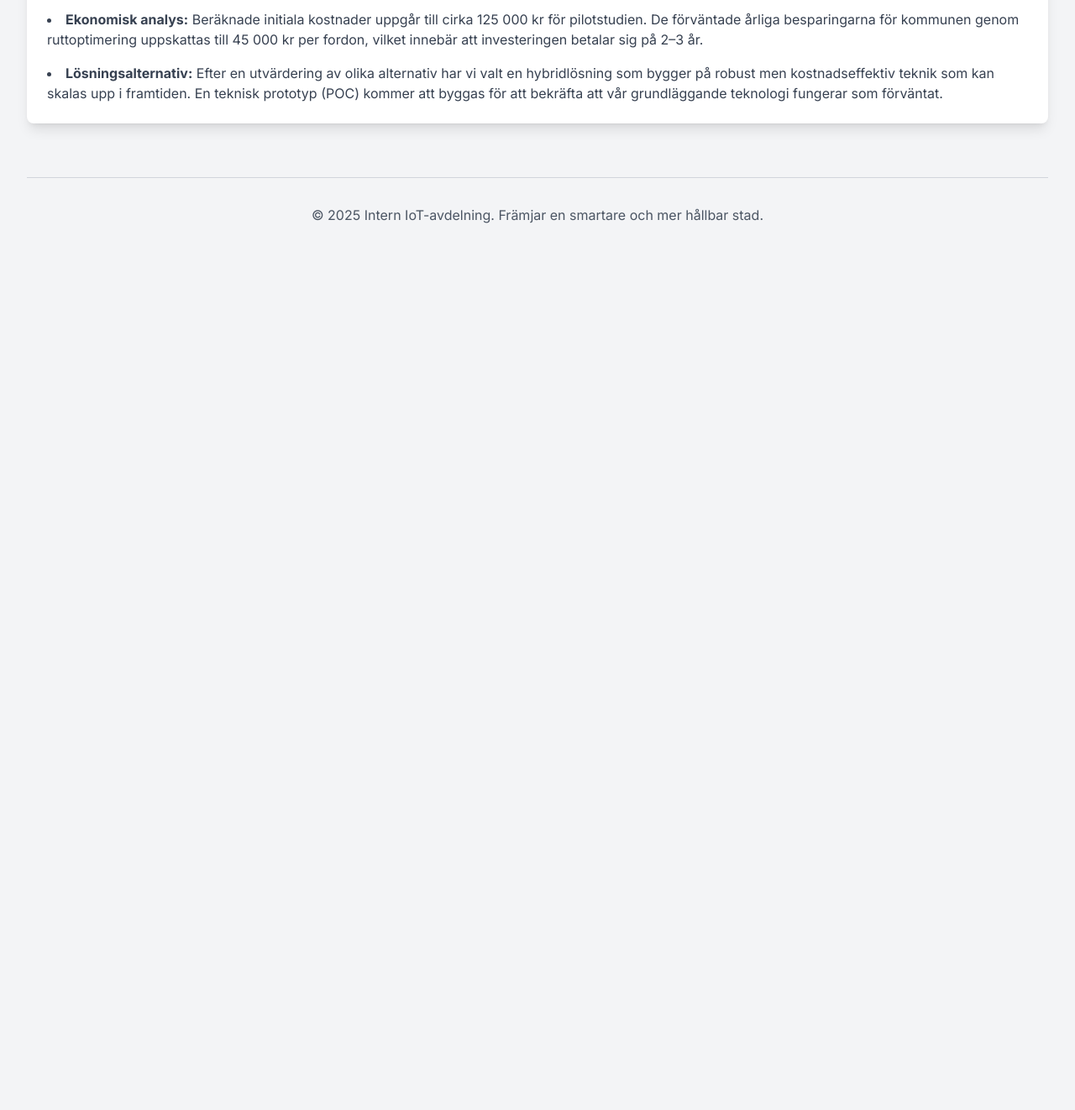
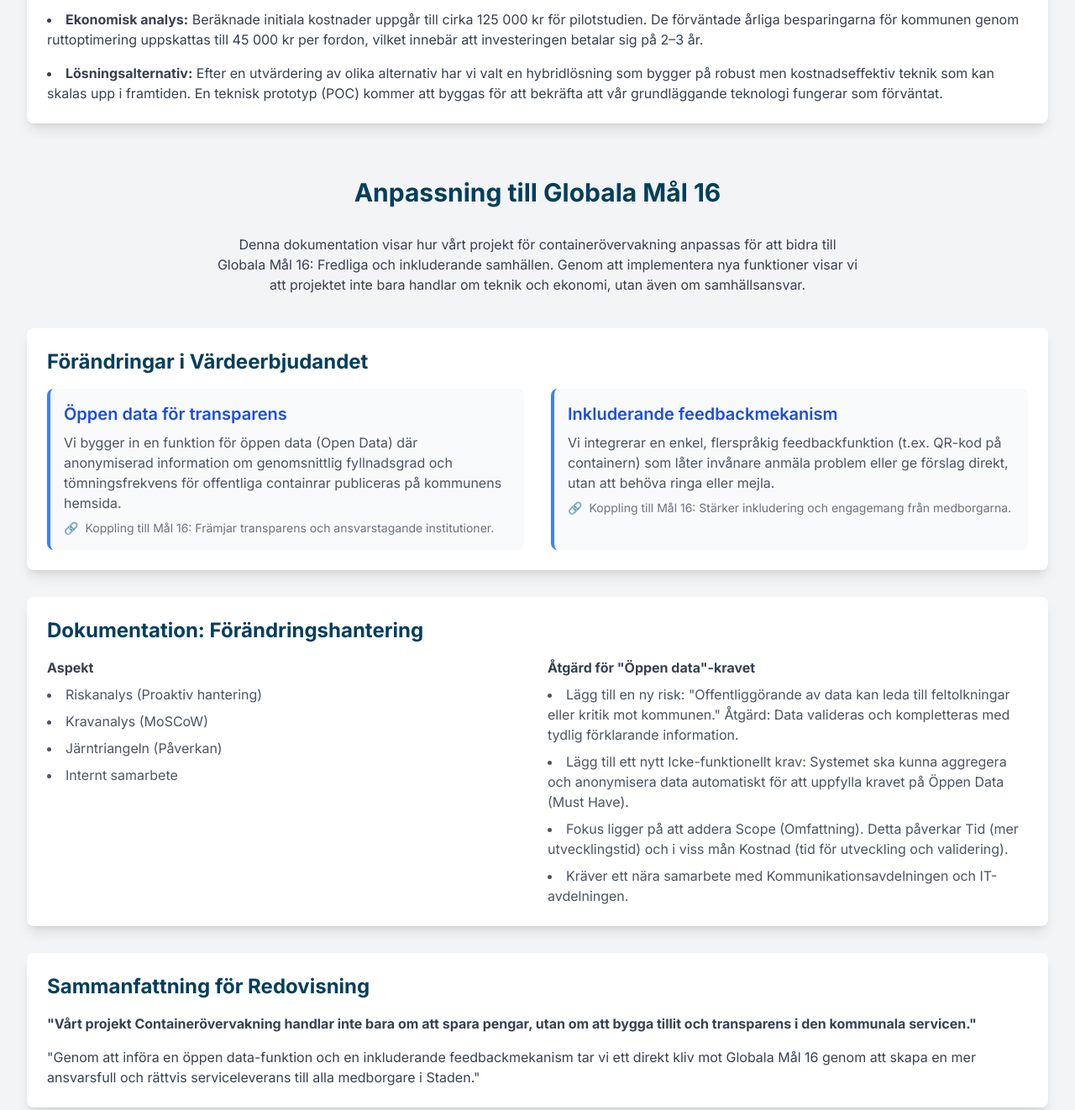
Before and after one commit to Maky-Kaba/smart-waste-presentation, a plain HTML site: page index.html in a window 1280 px wide. Shown: the part 6997-8319 px from the top of the page at 84% size. Before the commit the page ends 7297 px from the top, so only its background shows below. Drawn offline with nearby package versions, Linux system fonts and the light colour scheme.

Commit message:
Update index.html mål 2030

```diff
--- a/index.html
+++ b/index.html
@@ -532,6 +532,62 @@
             </div>
         </section>
 
+        <section id="global-goals-adaptation" class="mb-16">
+            <h2 class="text-3xl font-bold text-center text-[#003f5c] mb-8">Anpassning till Globala Mål 16</h2>
+            <p class="text-center max-w-3xl mx-auto mb-10 text-gray-700">Denna dokumentation visar hur vårt projekt för containerövervakning anpassas för att bidra till Globala Mål 16: Fredliga och inkluderande samhällen. Genom att implementera nya funktioner visar vi att projektet inte bara handlar om teknik och ekonomi, utan även om samhällsansvar.</p>
+            <div class="bg-white rounded-lg shadow-lg p-6">
+                <h3 class="text-2xl font-bold mb-4 text-[#003f5c]">Förändringar i Värdeerbjudandet</h3>
+                <div class="grid grid-cols-1 md:grid-cols-2 gap-8">
+                    <div class="bg-gray-50 rounded-lg p-4 border-l-4 border-blue-500">
+                        <h4 class="text-xl font-semibold mb-2 text-blue-700">Öppen data för transparens</h4>
+                        <p class="text-gray-600 mb-2">Vi bygger in en funktion för öppen data (Open Data) där anonymiserad information om genomsnittlig fyllnadsgrad och tömningsfrekvens för offentliga containrar publiceras på kommunens hemsida.</p>
+                        <div class="flex items-center text-sm text-gray-500">
+                            <span class="mr-2">🔗</span>
+                            <p>Koppling till Mål 16: Främjar transparens och ansvarstagande institutioner.</p>
+                        </div>
+                    </div>
+                    <div class="bg-gray-50 rounded-lg p-4 border-l-4 border-blue-500">
+                        <h4 class="text-xl font-semibold mb-2 text-blue-700">Inkluderande feedbackmekanism</h4>
+                        <p class="text-gray-600 mb-2">Vi integrerar en enkel, flerspråkig feedbackfunktion (t.ex. QR-kod på containern) som låter invånare anmäla problem eller ge förslag direkt, utan att behöva ringa eller mejla.</p>
+                        <div class="flex items-center text-sm text-gray-500">
+                            <span class="mr-2">🔗</span>
+                            <p>Koppling till Mål 16: Stärker inkludering och engagemang från medborgarna.</p>
+                        </div>
+                    </div>
+                </div>
+            </div>
+
+            <div class="bg-white rounded-lg shadow-lg p-6 mt-8">
+                <h3 class="text-2xl font-bold mb-4 text-[#003f5c]">Dokumentation: Förändringshantering</h3>
+                <div class="grid grid-cols-1 md:grid-cols-2 gap-6">
+                    <div class="flex flex-col">
+                        <h4 class="font-bold text-gray-700 mb-2">Aspekt</h4>
+                        <ul class="list-disc list-inside space-y-2 text-gray-600">
+                            <li>Riskanalys (Proaktiv hantering)</li>
+                            <li>Kravanalys (MoSCoW)</li>
+                            <li>Järntriangeln (Påverkan)</li>
+                            <li>Internt samarbete</li>
+                        </ul>
+                    </div>
+                    <div class="flex flex-col">
+                        <h4 class="font-bold text-gray-700 mb-2">Åtgärd för "Öppen data"-kravet</h4>
+                        <ul class="list-disc list-inside space-y-2 text-gray-600">
+                            <li>Lägg till en ny risk: "Offentliggörande av data kan leda till feltolkningar eller kritik mot kommunen." Åtgärd: Data valideras och kompletteras med tydlig förklarande information.</li>
+                            <li>Lägg till ett nytt Icke-funktionellt krav: Systemet ska kunna aggregera och anonymisera data automatiskt för att uppfylla kravet på Öppen Data (Must Have).</li>
+                            <li>Fokus ligger på att addera Scope (Omfattning). Detta påverkar Tid (mer utvecklingstid) och i viss mån Kostnad (tid för utveckling och validering).</li>
+                            <li>Kräver ett nära samarbete med Kommunikationsavdelningen och IT-avdelningen.</li>
+                        </ul>
+                    </div>
+                </div>
+            </div>
+
+            <div class="bg-white rounded-lg shadow-lg p-6 mt-8">
+                <h3 class="text-2xl font-bold mb-4 text-[#003f5c]">Sammanfattning för Redovisning</h3>
+                <p class="text-gray-700 font-bold mb-4">"Vårt projekt Containerövervakning handlar inte bara om att spara pengar, utan om att bygga tillit och transparens i den kommunala servicen."</p>
+                <p class="text-gray-700">"Genom att införa en öppen data-funktion och en inkluderande feedbackmekanism tar vi ett direkt kliv mot Globala Mål 16 genom att skapa en mer ansvarsfull och rättvis serviceleverans till alla medborgare i Staden."</p>
+            </div>
+        </section>
+
         <footer class="text-center pt-8 border-t border-gray-300">
             <p class="text-gray-600">&copy; 2025 Intern IoT-avdelning. Främjar en smartare och mer hållbar stad.</p>
         </footer>
```
